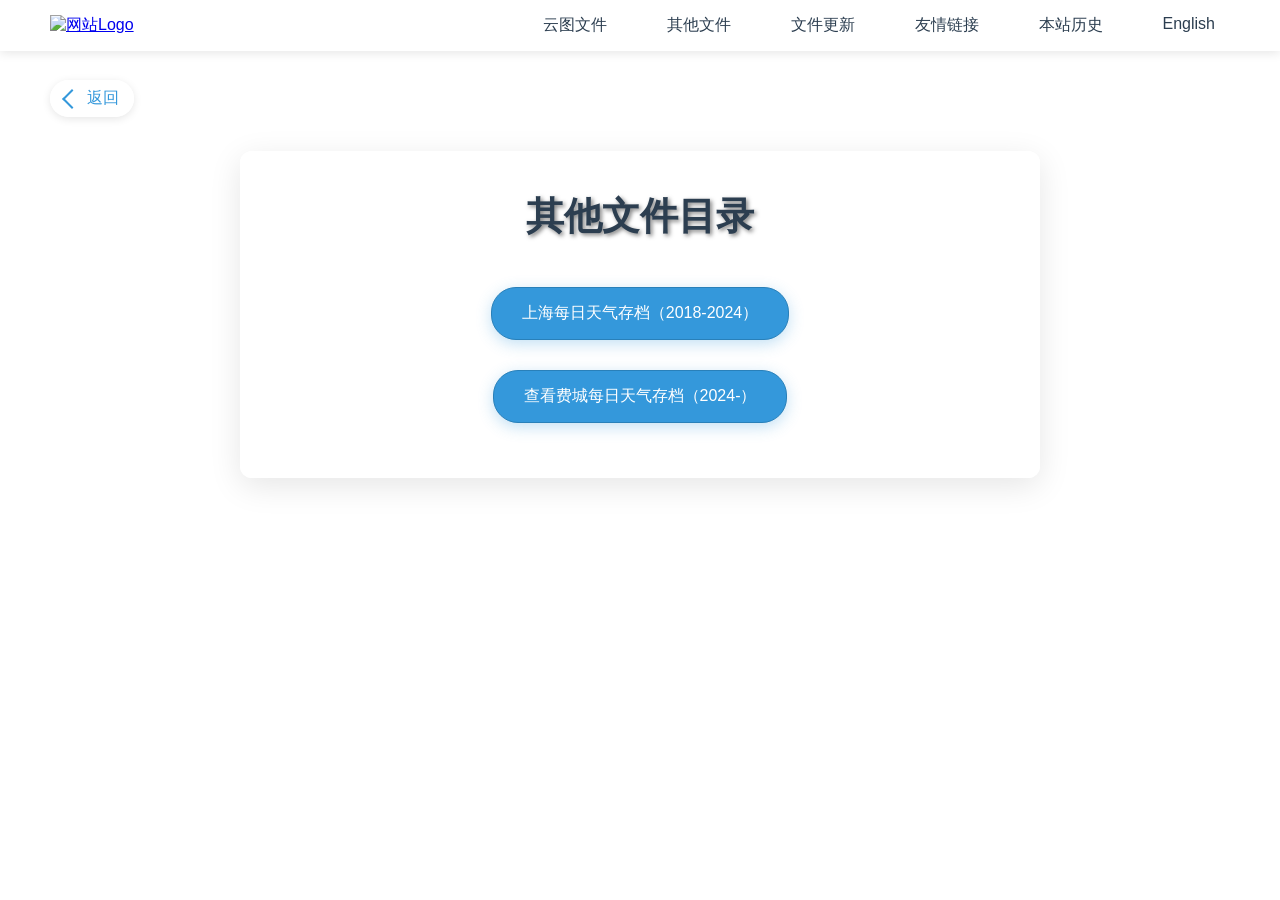
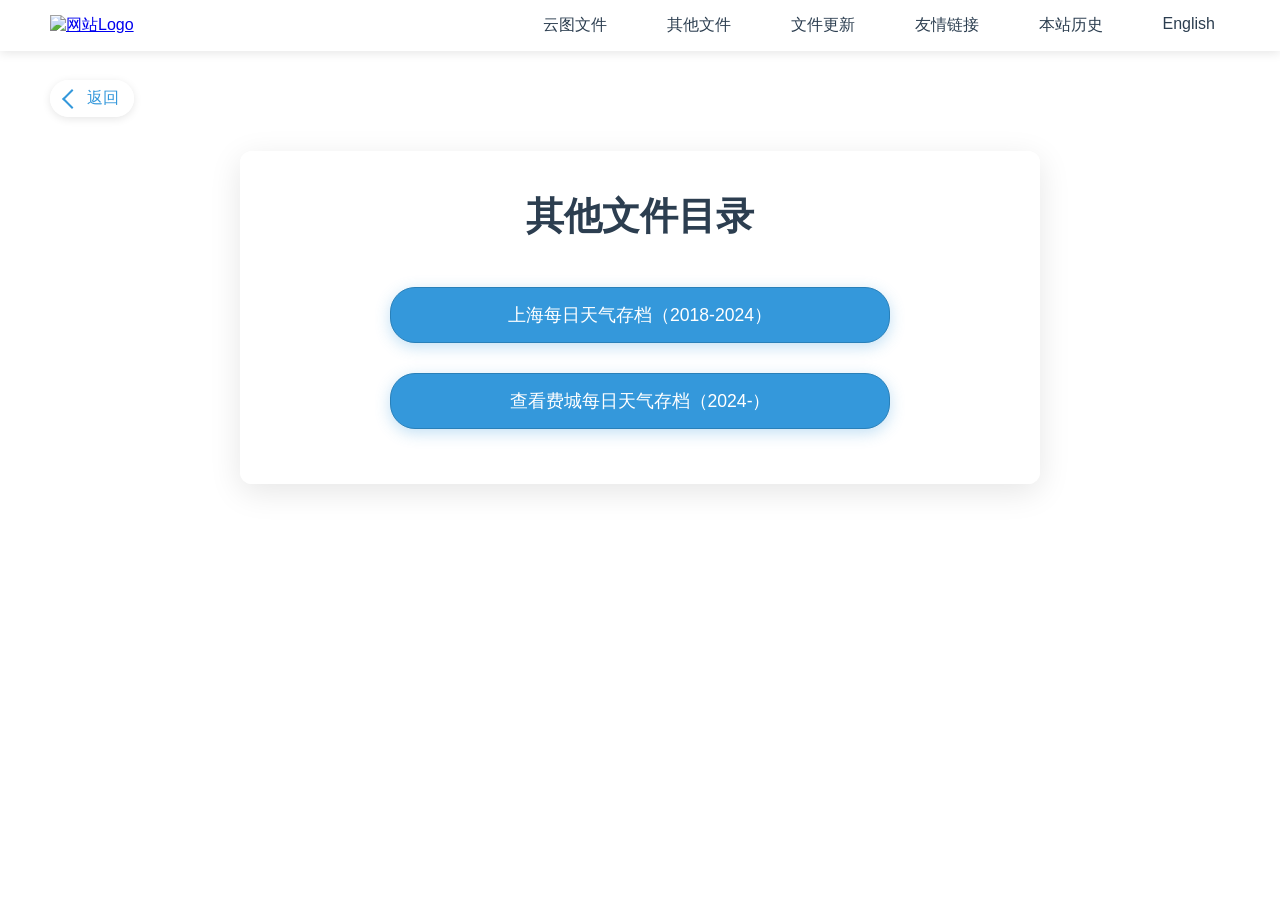

Update style_v250807.css

--- a/menu/style_v250807.css
+++ b/menu/style_v250807.css
@@ -17,11 +17,10 @@ body {
 }
 
 h1 {
-    text-align: center;
-    color: white;
-    text-shadow: 2px 2px 4px rgba(0,0,0,0.5);
-    margin-bottom: 50px;
+    color: #2c3e50;
+    text-decoration: none;
 }
+
 .navbar {
     display: flex;
     justify-content: space-between;
@@ -166,6 +165,7 @@ h1 {
 
 .file-btn {
   display: inline-block;
+  width: 500px;
   padding: 15px 30px;
   margin: 15px 0;
   background: #3498db;
@@ -175,6 +175,7 @@ h1 {
   transition: all 0.3s;
   box-shadow: 0 4px 15px rgba(52,152,219,0.3);
   border: 1px solid #2980b9;
+  font-size: 1.1em;
 }
 
 .file-btn:hover {
